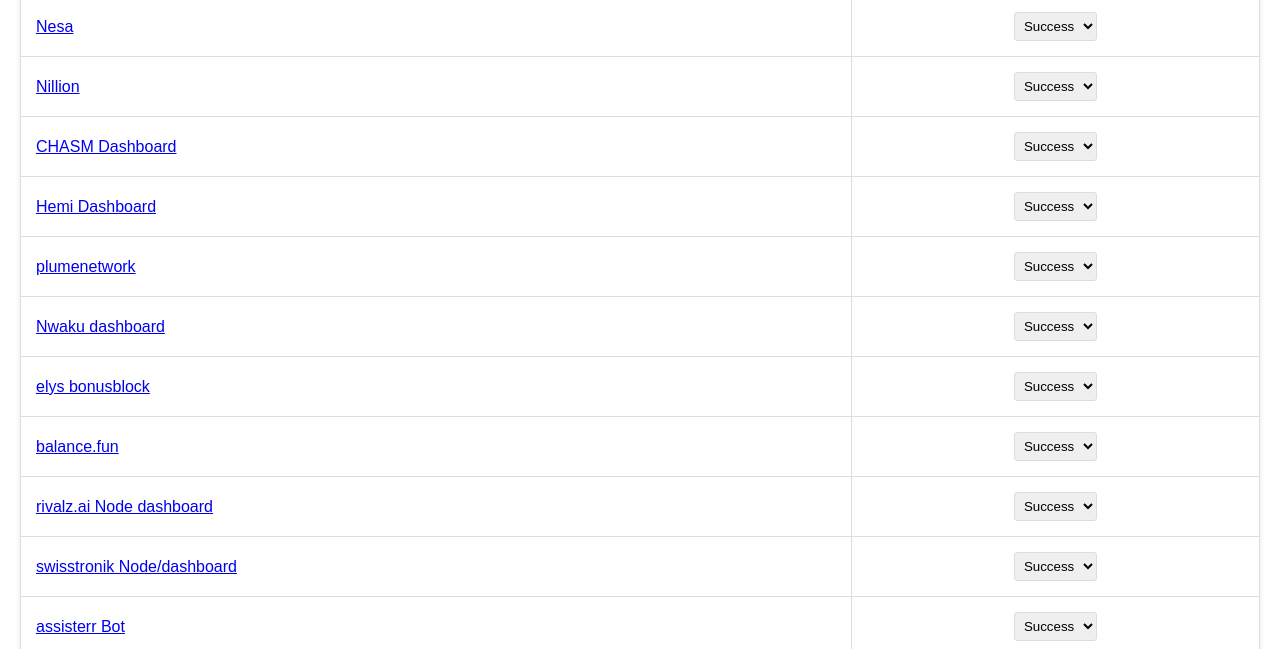
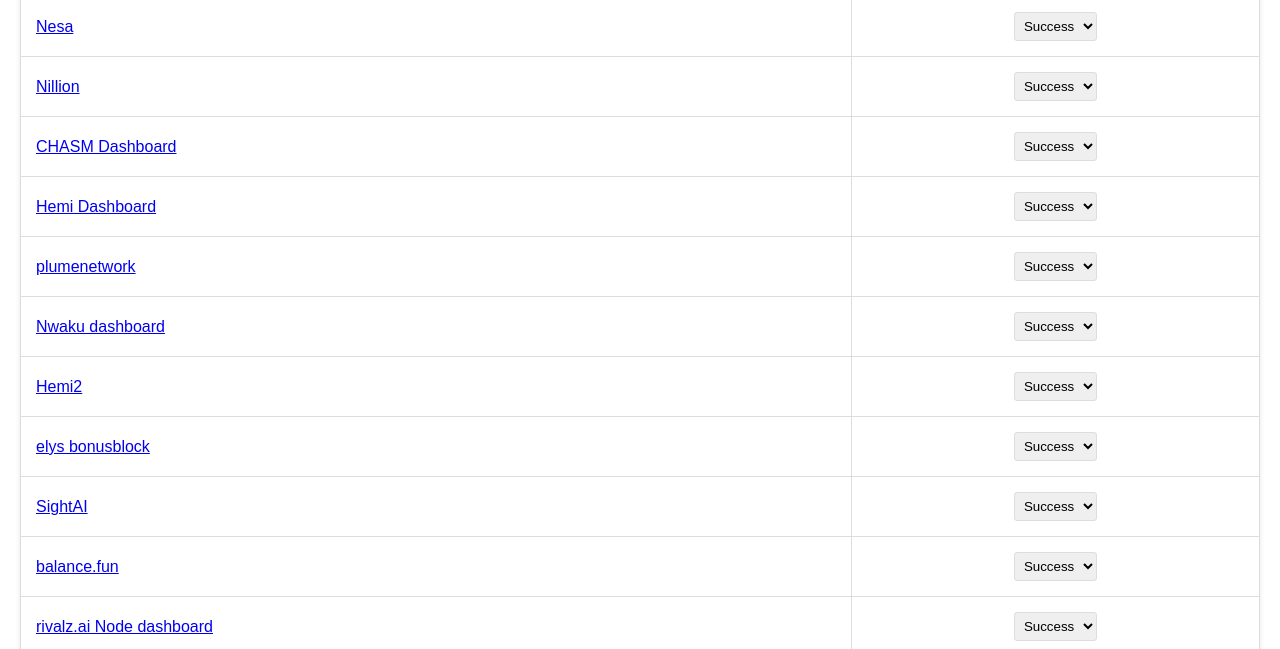
Before and after one commit to abhiramdev/AirdropTrackerV1, a plain HTML site: page index.html in a window 1280 px wide. Shown: the part 151-800 px from the top of the page. Drawn offline with Linux system fonts and the light colour scheme.

Commit message:
Update index.html

```diff
--- a/index.html
+++ b/index.html
@@ -134,8 +134,26 @@
                     </select>
                 </td>
             </tr>
+    <tr>
+                <td><a href="https://testnet.popstats.hemi.network/pubkey/0366733530B0A64273D50EA9588FD6392A3FCCFA922CBF4E9A50CC9AA360B37D12.html" target="_blank">Hemi2</a></td>
+                <td class="center">
+                    <select>
+                        <option value="Success">Success</option>
+                        <option value="Failed">Failed</option>
+                    </select>
+                </td>
+            </tr>
             <tr>
                 <td><a href="https://elys.bonusblock.io/explore" target="_blank">elys bonusblock</a></td>
+                <td class="center">
+                    <select>
+                        <option value="Success">Success</option>
+                        <option value="Failed">Failed</option>
+                    </select>
+                </td>
+            </tr>
+    <tr>
+                <td><a href="https://sightai.io/dashboard" target="_blank">SightAI</a></td>
                 <td class="center">
                     <select>
                         <option value="Success">Success</option>
```
